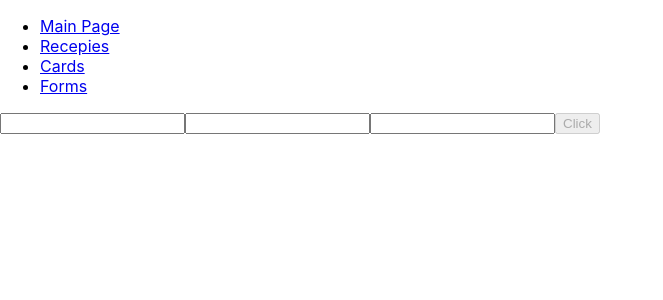
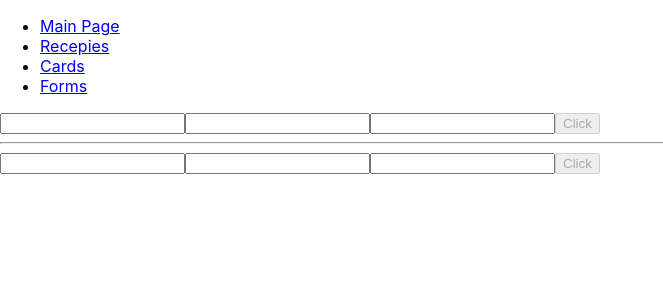
Before and after one commit to Olegogonovskyi/js_2024_ogonowskyi, a React (Create React App) app: page /form in a window 1280 px wide. Shown: the top 300 px of the page, without its empty margins (0-663 px from the left). Built offline with nearby package versions, Linux system fonts and the light colour scheme.

Commit message:
train_1_4: play with useForms

```diff
--- a/package.json
+++ b/package.json
@@ -21,7 +21,9 @@
     "sort": "^0.0.3",
     "typescript": "^4.9.5",
     "web-vitals": "^2.1.4",
-    "react-hook-form": "^7.51.4"
+    "react-hook-form": "^7.51.4",
+    "joi": "^17.13.1",
+    "@hookform/resolvers": "^3.3.4"
   },
   "scripts": {
     "start": "react-scripts start",
--- /dev/null
+++ b/src/Components/Form Component two/Formcomptwo.tsx
@@ -0,0 +1,46 @@
+import React, {FC} from 'react';
+import {useForm} from "react-hook-form";
+import {IButtonFormone} from "../../models/IButtonFormone";
+import {joiResolver} from "@hookform/resolvers/joi";
+import {formCompTwoValid} from "../../validators/formcomptwovalid";
+
+const Formcomptwo: FC = () => {
+        const {
+            register, handleSubmit, formState: {
+                errors, isValid
+            }
+        } = useForm<IButtonFormone>({mode: "all", resolver: joiResolver(formCompTwoValid)})
+
+        const buttonFormOne = (formInfo: IButtonFormone) => {
+            console.log(formInfo)
+        }
+
+        return (
+            <div>
+                <form onSubmit={handleSubmit(buttonFormOne)}>
+                    <label>
+                        <input type="text" {...register('username')}/>
+                        {/*{errors.username && <h3>{errors.username.message} </h3>}*/}
+                    </label>
+                    <label>
+                        <input type="text" {...register('password')}/>
+                        {/*{errors.password && <h3>{errors.password.message} </h3>}*/}
+                    </label>
+                    <label>
+                        <input type="number" {...register('age')}/>
+                        {/*{errors.age && <h3>{errors.age.message} </h3>}*/}
+                    </label>
+
+                    <button disabled={!isValid}>Click</button>
+
+                    {errors.username && <h3>{errors.username.message} </h3>}
+                    {errors.password && <h3>{errors.password.message} </h3>}
+                    {errors.age && <h3>{errors.age.message} </h3>}
+                </form>
+
+            </div>
+        );
+    }
+;
+
+export default Formcomptwo;
--- a/src/Pages/FormOnePage.tsx
+++ b/src/Pages/FormOnePage.tsx
@@ -1,10 +1,13 @@
 import React, {FC} from 'react';
 import Formcomp from "../Components/Form Component/Formcomp";
+import Formcomptwo from "../Components/Form Component two/Formcomptwo";
 
 const FormOnePage: FC = () => {
     return (
         <div>
             <Formcomp/>
+            <hr/>
+            <Formcomptwo/>
         </div>
     );
 };
--- a/src/index.tsx
+++ b/src/index.tsx
@@ -8,6 +8,7 @@ import Mainpage from "./Pages/Mainpage";
 import RecepiesPage from "./Pages/Recepies_page";
 import CardsPage from "./Pages/Cards_page";
 import Formcomp from "./Components/Form Component/Formcomp";
+import FormOnePage from "./Pages/FormOnePage";
 
 const root = ReactDOM.createRoot(
   document.getElementById('root') as HTMLElement
@@ -28,7 +29,7 @@ const routes = createBrowserRouter([
             },
             {
                 path: '/form',
-                element: <Formcomp/>
+                element: <FormOnePage/>
             }
         ]
     }
--- /dev/null
+++ b/src/validators/formcomptwovalid.tsx
@@ -0,0 +1,17 @@
+import Joi from "joi";
+
+const formCompTwoValid = Joi.object({
+    username: Joi.string().pattern(/w{1,}/).required().messages({
+        "string.pattern.base":"username must be longer then 1 symbol"
+    }),
+    password: Joi.string().min(4).max(10).required().messages({
+        "string.min":"password must be longer then 4 symbols",
+        "string.max":"password must be longer then 10 symbols"
+    }),
+    age: Joi.number().min(18).max(125).messages({
+        "number.min":"piece of shit go avay!!!",
+        "number.max":"I think you are already dead"
+    }),
+});
+
+export {formCompTwoValid};
```
Also changed, not shown: 1 other file (tests, documents, lock files or other folders).
